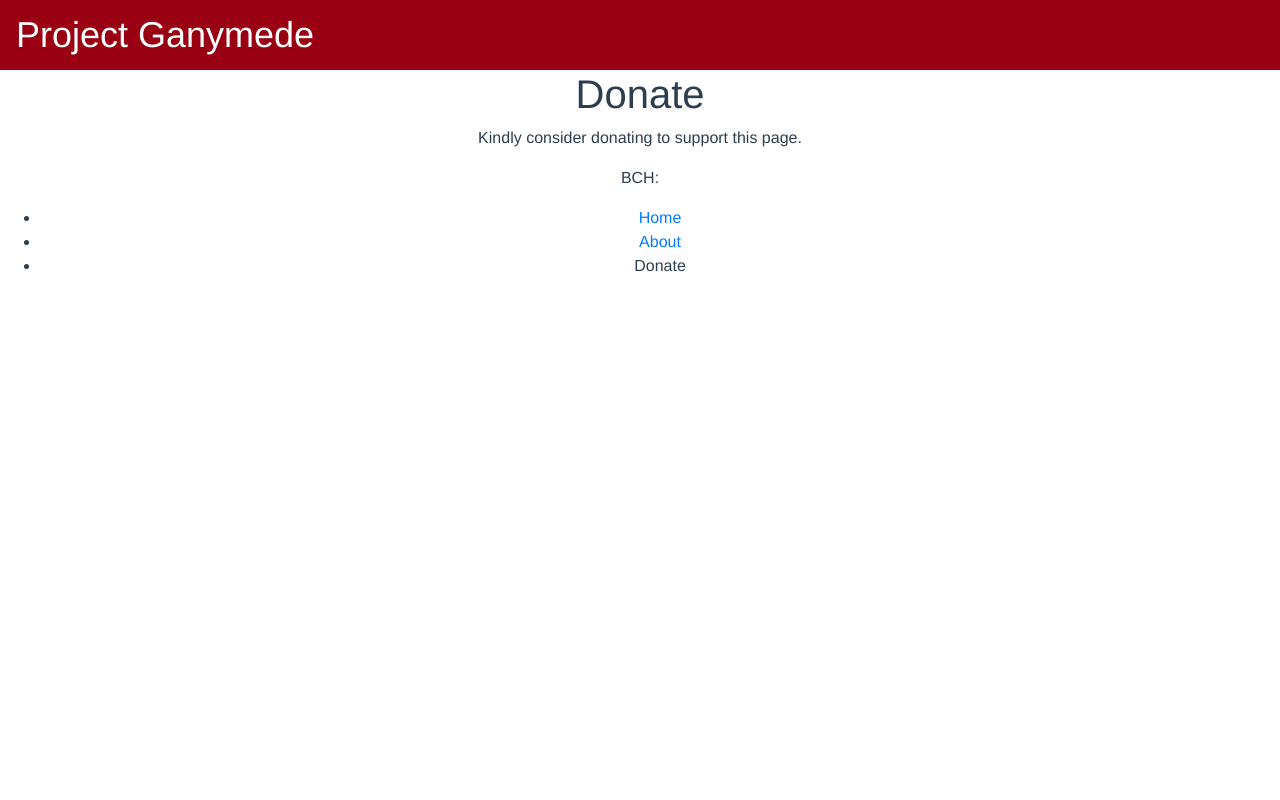
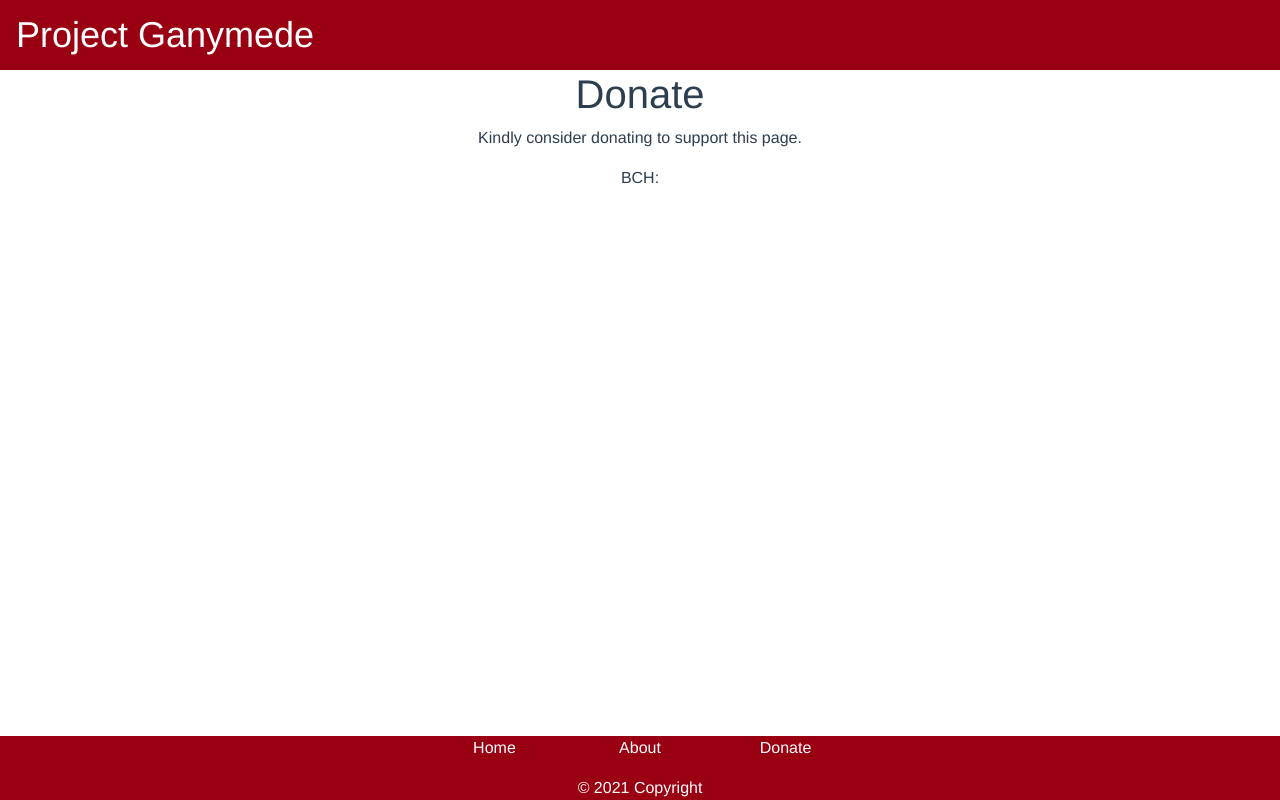
Before and after one commit to marvintensuan/Ganymede, a Vue app: page /donate in a window 1280 px wide. Built offline with nearby package versions, Linux system fonts and the light colour scheme.

Commit message:
Updated Footer component

```diff
--- a/src/components/Footer.vue
+++ b/src/components/Footer.vue
@@ -1,10 +1,15 @@
 <template>
-    <footer>
-        <ul>
-            <li><router-link to='/'>Home</router-link></li>
-            <li><router-link to='/about'>About</router-link></li>
-            <li>Donate</li>
-        </ul>
+    <footer class="fixed-bottom">
+            <div class="row">
+                <div class="col-sm-4"></div>
+                <div class="col"><router-link to='/'>Home</router-link></div>
+                <div class="col"><router-link to='/about'>About</router-link></div>
+                <div class="col"><router-link to='/donate'>Donate</router-link></div>
+                <div class="col-sm-4"></div>
+            </div>
+            <div class="text-center mt-3">
+                © 2021 Copyright
+            </div>
     </footer>
 </template>
 
@@ -13,3 +18,13 @@ export default {
     name: 'Footer',
 }
 </script>
+
+<style scoped>
+    footer{
+        background-color: #990012;
+        color: white;
+    }
+    a{
+        color: white;
+    }
+</style>
```
